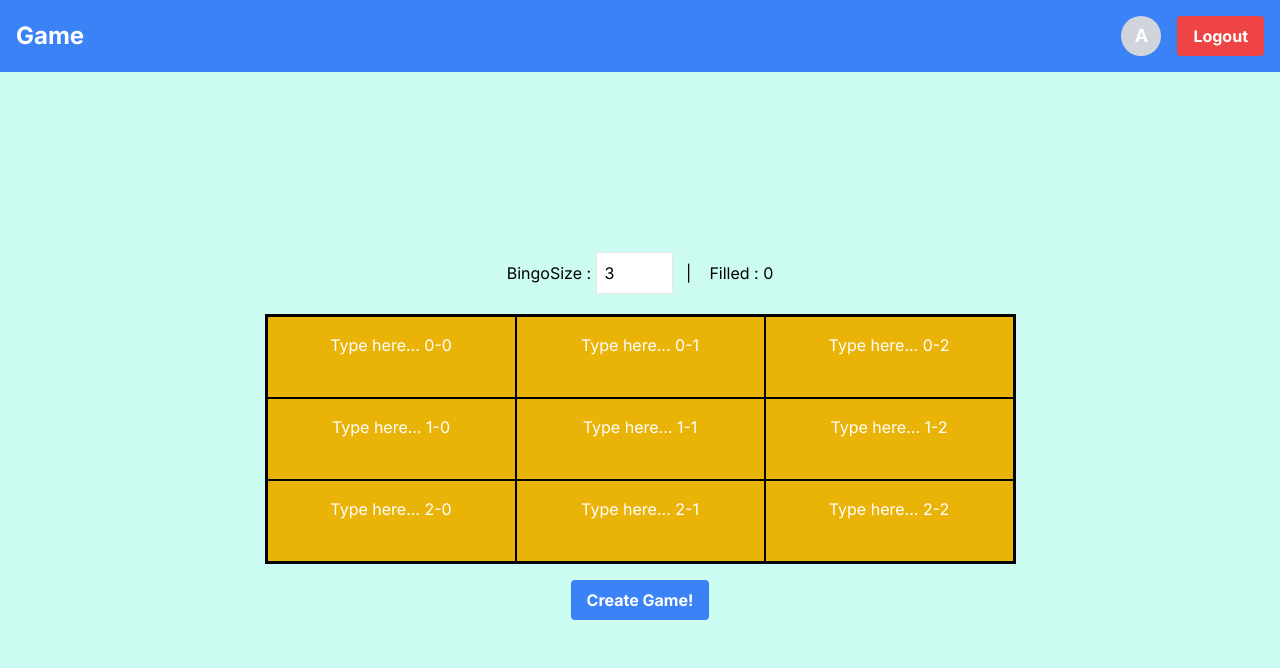
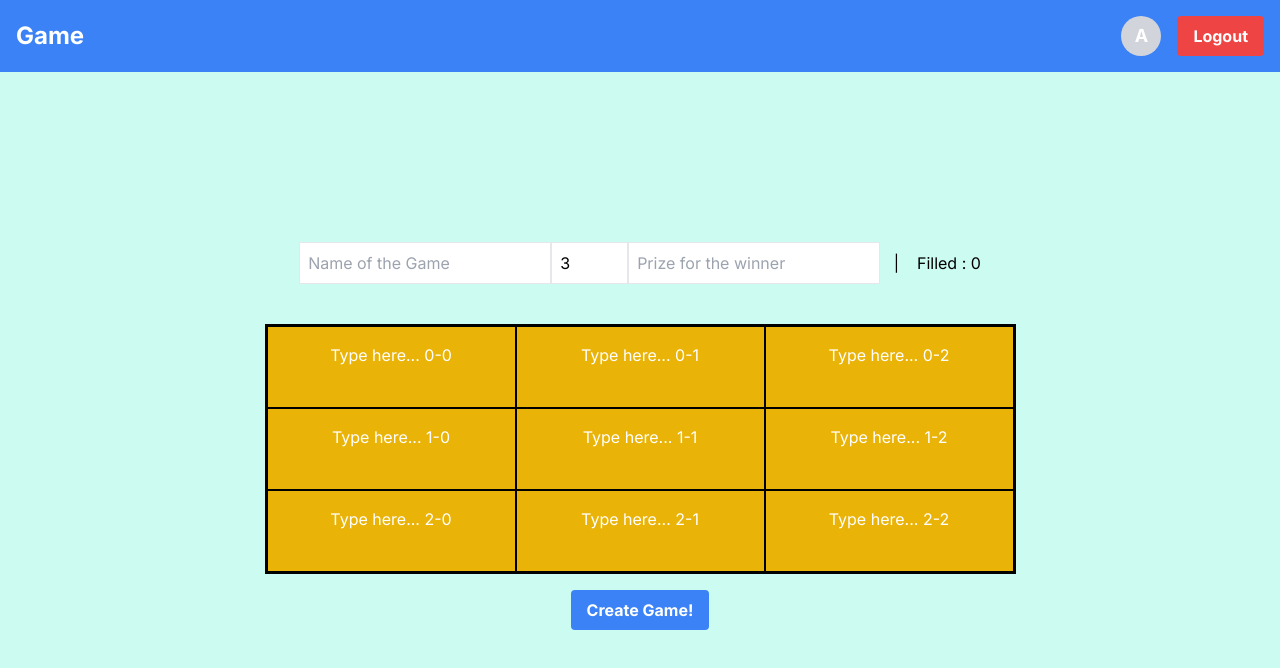
Before and after one commit to arin-dev/BingoIRL, a Next.js app in the folder frontend/: page /create-game in a window 1280 px wide. Shown: the top 668 px of the page. Built offline with nearby package versions, Linux system fonts and the light colour scheme; sample sign-in values are in the browser's storage.

Commit message:
Added vercel.config to backend

```diff
--- a/frontend/app/create-game/page.tsx
+++ b/frontend/app/create-game/page.tsx
@@ -11,7 +11,9 @@ export default function BingoTable() {
   const [size, setSize] = useState(3);
   const [table, setTable] = useState(Array(size).fill(null).map(() => Array(size).fill(null)));
   const [filled, setFilled] = useState(0);
-  // const [filled, setFilled] = useState(0);
+  const [prize, setPrize] = useState('');
+  const [gameName, setGameName] = useState('');
+  const [errorMessage, setErrorMessage] = useState('');
 
   const { token } = useAuthToken();
   const [loading, setLoading] = useState(true);
@@ -24,6 +26,9 @@ export default function BingoTable() {
     }
   }, [token, loading]);
 
+  useEffect(()=>{
+    setErrorMessage('');
+  }, [size, table, filled, gameName])
 
   if(!token)
     return ;
@@ -31,15 +36,23 @@ export default function BingoTable() {
   const handleSizeChange = (e : any) => {
     const newSize = parseInt(e.target.value)
     setSize(newSize);
+    setFilled(0);
     setTable(Array(newSize).fill(null).map(() => Array(newSize).fill(null)));
   };
 
   return (
     <div className="flex flex-col h-screen">
     <Header currentPage='Game' />
-    <div className="p-4 flex flex-col justify-center items-center bg-teal-100 justify-center items-center h-full">
-        <div className="b">BingoSize : <input
-            className="border p-2 mb-5"
+    <div className="p-4 flex flex-col justify-center items-center bg-teal-100 h-full">
+        <div className="mb-5">
+            <input
+                className="border p-2 mb-2"
+                type="text"
+                placeholder="Name of the Game"
+                onChange={(e) => setGameName(e.target.value)}
+            />
+            <input
+                className="border p-2 mb-2"
                 type="number"
                 value={size}
                 onChange={handleSizeChange}
@@ -47,38 +60,46 @@ export default function BingoTable() {
                 min="2"
                 max="5"
             />
+            <input
+                className="border p-2 mb-5"
+                type="text"
+                placeholder="Prize for the winner"
+                onChange={(e) => setPrize(e.target.value)}
+            />
             &nbsp;&nbsp;&nbsp;| &nbsp;&nbsp; Filled : {filled}
         </div>
+        {errorMessage && <div className='text-red-500 text-center mb-6'>{errorMessage}</div>}
         <div className="grid border-black border-2" style={{ gridTemplateColumns: `repeat(${size}, 1fr)` }}>
             {table.map((row, rowIndex) =>
                 row.map((cell, colIndex) => (
                     <textarea
                         key={`${rowIndex}-${colIndex}`}
-                    className={`border p-4 border-black border-1 ${cell ? 'bg-green-500' : 'bg-yellow-500'} text-white placeholder-white resize-none text-center`}
+                        className={`border p-4 border-black ${cell ? 'bg-green-500' : 'bg-yellow-500'} text-white placeholder-white resize-none text-center`}
                         value={cell || ""}
                         placeholder={`Type here... ${rowIndex}-${colIndex}`}
                         onChange={(e) => {
-                      const newValue = e.target.value;
                           const oldValue = table[rowIndex][colIndex];
-                      const newTable = [...table]
+                          const newValue = !oldValue ? e.target.value.trim() : e.target.value;
+                          const newTable = [...table];
                           newTable[rowIndex][colIndex] = newValue;
                           setTable(newTable);
-                      console.log("old : ", oldValue, " new : " ,newValue, table);
-                      if( (!oldValue && newValue))
-                          setFilled(filled => filled+1);
-                      else if( (oldValue && !newValue))
-                        setFilled(filled => filled-1);
+                          if ((!oldValue && newValue)) setFilled(filled => filled + 1);
+                          else if ((oldValue && !newValue)) setFilled(filled => filled - 1);
+                          setErrorMessage('');
                         }}
                         style={{ width: '100%', height: '100%', boxSizing: 'border-box' }}
                     />
                 ))
-                )
-              }
+            )}
         </div>
         <div className='pt-4'>
             <SubmitButton
-          onClick = { e => filled != size*size ? alert('Please fill all the entries') : alert('Bharne ke liye dhanyawad') }
-          label = 'Create Game!'
+                onClick={e => {
+                  if (filled !== size * size) setErrorMessage(`Fill the remaining ${size * size - filled} blocks`);
+                  !gameName && setErrorMessage(e => e ? e + " and give a name to the game" : "Give a name to the game")
+                  // filled !== size * size ? alert('Please fill all the entries') : alert(`Game Created: ${gameName}, Prize: ${prize}`)
+                }}
+                label='Create Game!'
             />
         </div>
     </div>
```
Also changed, not shown: package.json (added, +17 -0 lines), 2 other files (tests, documents, lock files or other folders). Lines whose indentation alone changed are shown as unchanged.
